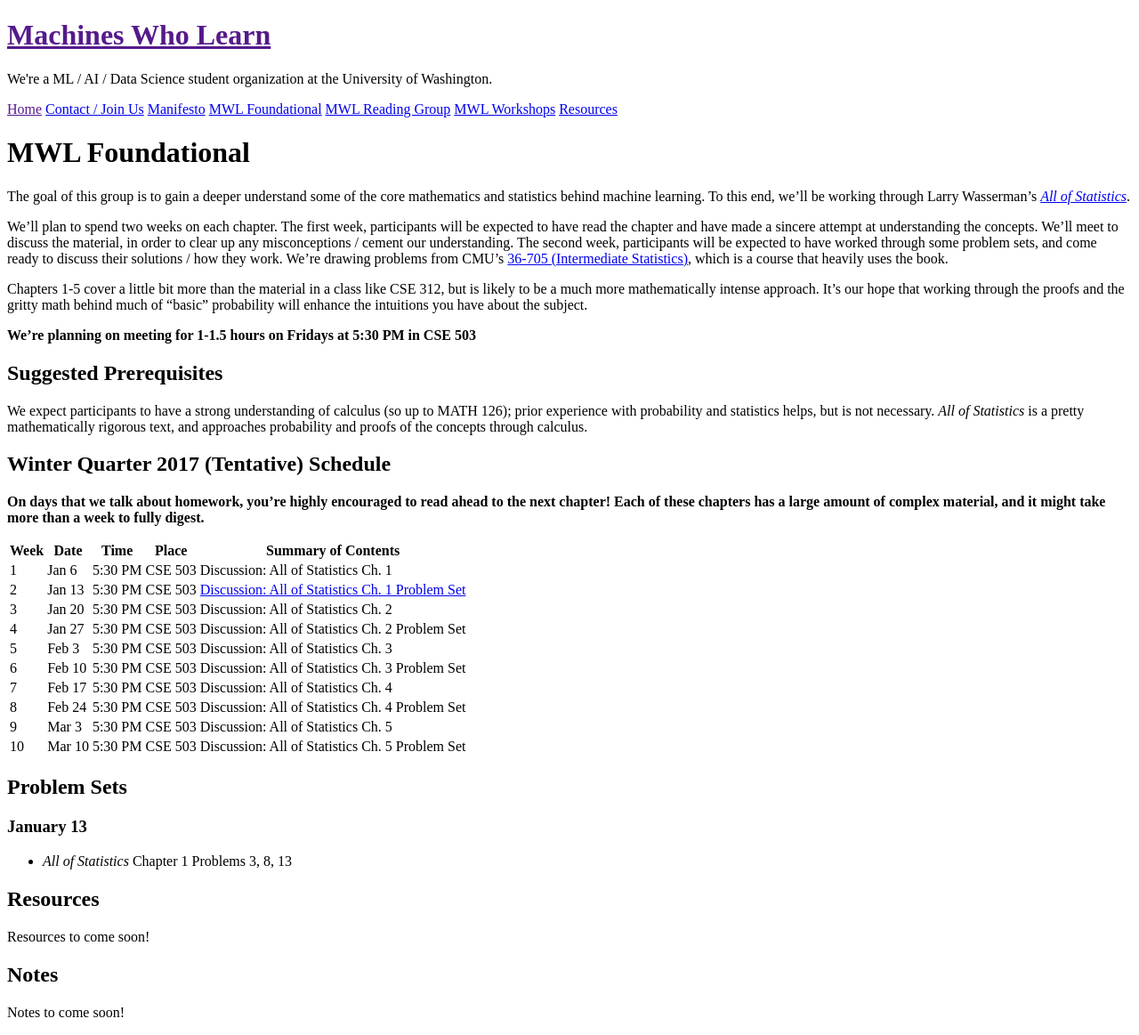
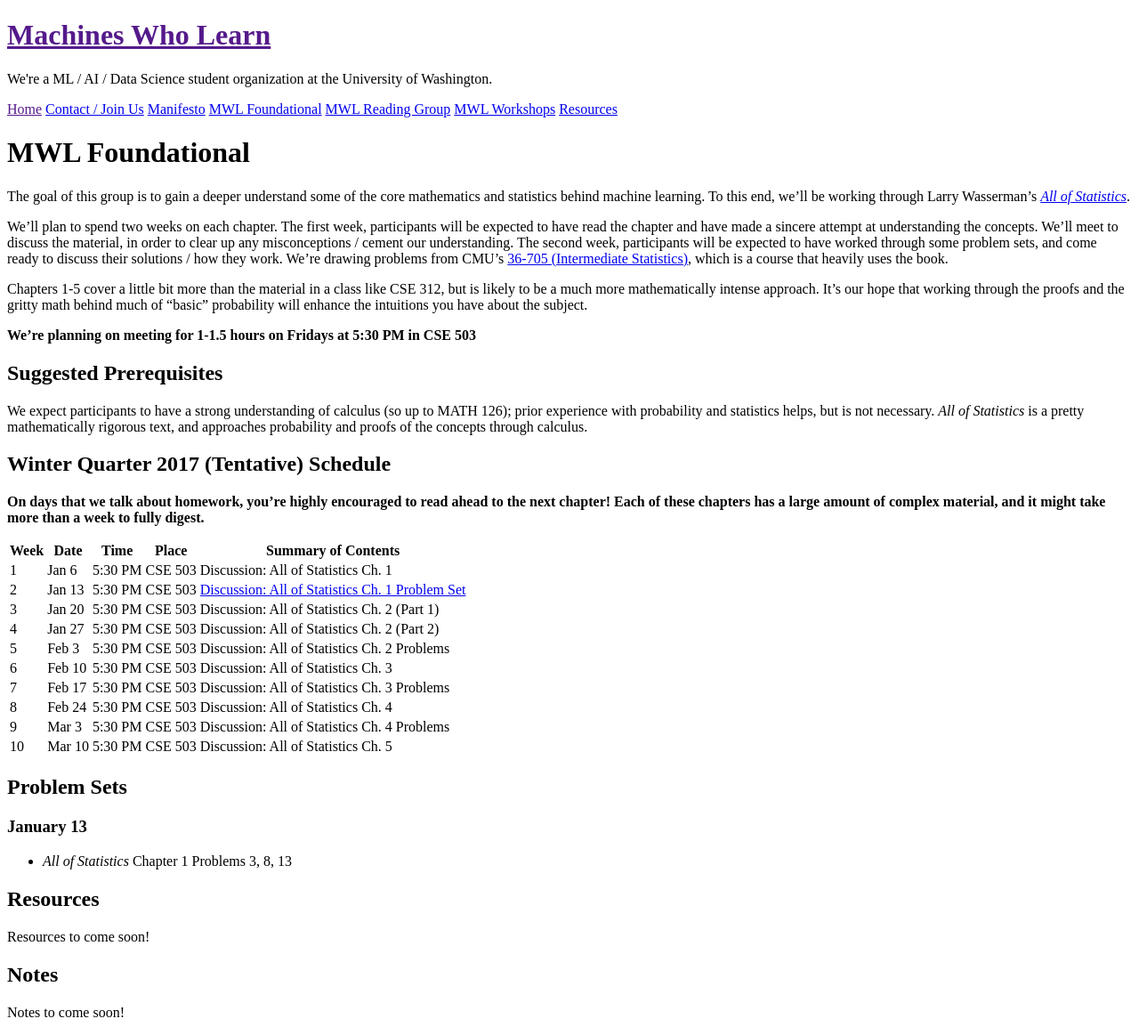
Before and after one commit to MachinesWhoLearn/machineswholearn.github.io, a Jekyll site: the page built from mwl_foundational.md, in a window 1280 px wide. Shown: the whole page at 89% size. Built offline with Jekyll 4.4.1, drawn with Linux system fonts in a browser that asks for light colours.

Commit message:
add updated schedule for foundational

```diff
--- a/mwl_foundational.md
+++ b/mwl_foundational.md
@@ -40,14 +40,14 @@ might take more than a week to fully digest.**
 |------|------|------|-------|-----------------------------------------------------|
 | 1 | Jan 6 | 5:30 PM | CSE 503 | Discussion: All of Statistics Ch. 1 |
 | 2 | Jan 13 | 5:30 PM | CSE 503 | [Discussion: All of Statistics Ch. 1 Problem Set](#january-13) |
-| 3 | Jan 20 | 5:30 PM | CSE 503 | Discussion: All of Statistics Ch. 2 |
-| 4 | Jan 27 | 5:30 PM | CSE 503 | Discussion: All of Statistics Ch. 2 Problem Set|
-| 5 | Feb 3 | 5:30 PM | CSE 503 | Discussion: All of Statistics Ch. 3 |
-| 6 | Feb 10 | 5:30 PM | CSE 503 | Discussion: All of Statistics Ch. 3 Problem Set|
-| 7 | Feb 17 | 5:30 PM | CSE 503 | Discussion: All of Statistics Ch. 4 |
-| 8 | Feb 24 | 5:30 PM | CSE 503 | Discussion: All of Statistics Ch. 4 Problem Set |
-| 9 | Mar 3 | 5:30 PM | CSE 503 | Discussion: All of Statistics Ch. 5 |
-| 10 | Mar 10 | 5:30 PM | CSE 503 | Discussion: All of Statistics Ch. 5 Problem Set |
+| 3 | Jan 20 | 5:30 PM | CSE 503 | Discussion: All of Statistics Ch. 2 (Part 1)|
+| 4 | Jan 27 | 5:30 PM | CSE 503 | Discussion: All of Statistics Ch. 2 (Part 2)|
+| 5 | Feb 3 | 5:30 PM | CSE 503 | Discussion: All of Statistics Ch. 2 Problems |
+| 6 | Feb 10 | 5:30 PM | CSE 503 | Discussion: All of Statistics Ch. 3 |
+| 7 | Feb 17 | 5:30 PM | CSE 503 | Discussion: All of Statistics Ch. 3 Problems |
+| 8 | Feb 24 | 5:30 PM | CSE 503 | Discussion: All of Statistics Ch. 4 |
+| 9 | Mar 3 | 5:30 PM | CSE 503 | Discussion: All of Statistics Ch. 4 Problems  |
+| 10 | Mar 10 | 5:30 PM | CSE 503 | Discussion: All of Statistics Ch. 5 |
 
 ## Problem Sets
 
```
